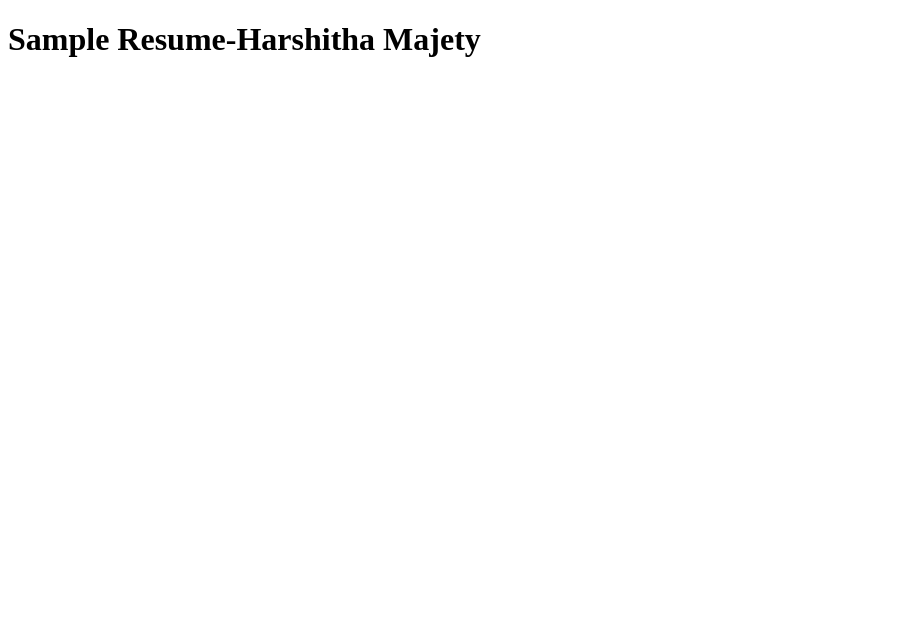
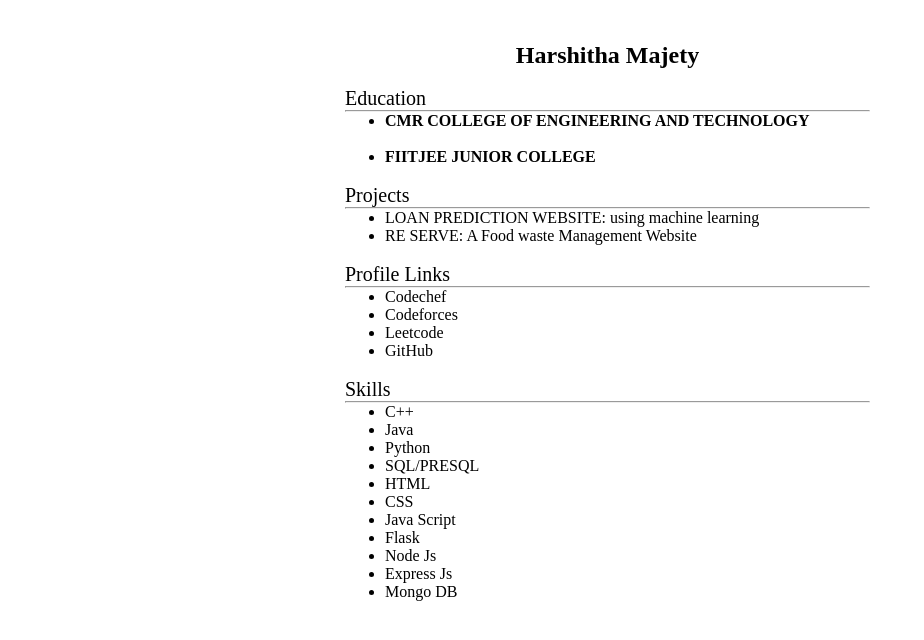
Before and after one commit to Harshitha392/mern-stack1, a plain HTML site: page resume.html in a window 1280 px wide. Shown: the whole page, without its empty margins (0-924 px from the left). Drawn offline with Linux system fonts and the light colour scheme.

Commit message:
updated resume.html

```diff
--- a/resume.html
+++ b/resume.html
@@ -5,8 +5,55 @@
     <meta http-equiv="X-UA-Compatible" content="IE=edge">
     <meta name="viewport" content="width=device-width, initial-scale=1.0">
     <title>Document</title>
+    <link rel="stylesheet" href="styles1.css">
 </head>
 <body>
-    <h1>Sample Resume-Harshitha Majety</h1>
+    <div id="header"></div>
+<div class="left"></div>
+<div class="stuff">
+  <br><br>
+  <h2 style="text-align: center;">Harshitha Majety</h2>
+
+  <br>
+  <p class="head">Education</p>
+  <hr>
+  <ul>
+    <b><li>CMR COLLEGE OF ENGINEERING AND TECHNOLOGY</li></b>
+    <br>
+    <b><li>FIITJEE JUNIOR COLLEGE</li></b>
+    <br>
+  </ul>
+  <p class="head">Projects</p>
+  <hr>
+  <ul>
+    <li>LOAN PREDICTION WEBSITE: using machine learning</li>
+    <li>RE SERVE: A Food waste Management Website</li>
+  </ul>
+  <br>
+  <p class="head">Profile Links</p>
+  <hr>
+  <ul>
+    <li>Codechef</li>
+    <li>Codeforces</li>
+    <li>Leetcode</li>
+    <li>GitHub</li>
+  </ul>
+  <br>
+  <p class="head">Skills</p>
+  <hr>
+  <ul>
+    <li>C++</li>
+    <li>Java</li>
+    <li>Python</li>
+    <li>SQL/PRESQL</li>
+    <li>HTML</li>
+    <li>CSS</li>
+    <li>Java Script</li>
+    <li>Flask</li>
+    <li>Node Js</li>
+    <li>Express Js</li>
+    <li>Mongo DB</li>
+  </ul>
+</div>
 </body>
 </html>
--- /dev/null
+++ b/styles1.css
@@ -0,0 +1,85 @@
+* {
+    max-width: 700px;
+    margin: auto;
+  }
+
+
+  /*body {
+      min-width: 500px;
+  }*/
+
+  div {
+    border-radius: 5px;
+  }
+
+  #header {
+    height: 40px;
+    width: 100%;
+    position: fixed;
+    z-index: 1;
+  }
+
+  #title {
+    margin-left: 3%;
+  }
+
+  #footer {
+    height: 50px;
+    width: 100%;
+    clear: both;
+    position: relative;
+  }
+
+  .left {
+    height: 1000px;
+    width: 45px;
+    float: left;
+    position: fixed;
+  }
+
+  .right {
+    height: 1000px;
+    width: 45px;
+    float: right;
+    position: inherit;
+  }
+
+  .stuff {
+    display: inline-block;
+    margin-top: 6px;
+    margin-left: 55px;
+    width: 75%;
+    height: 1000px;
+  }
+
+  p,
+  li {
+    font-family: 'Cormorant Garamond';
+  }
+
+  .head {
+    font-size: 20px;
+  }
+
+  #name {
+    font-family: Sacramento;
+    float: right;
+    margin-top: 10px;
+    margin-right: 4%;
+  }
+
+  a {
+    color: black;
+    text-decoration: none;
+  }
+
+  @media only screen and (max-width: 430px) {
+    .left,
+    .right {
+      display: none;
+    }
+    .stuff {
+      width: 100%;
+      margin-left: 10px;
+    }
+  }
```
